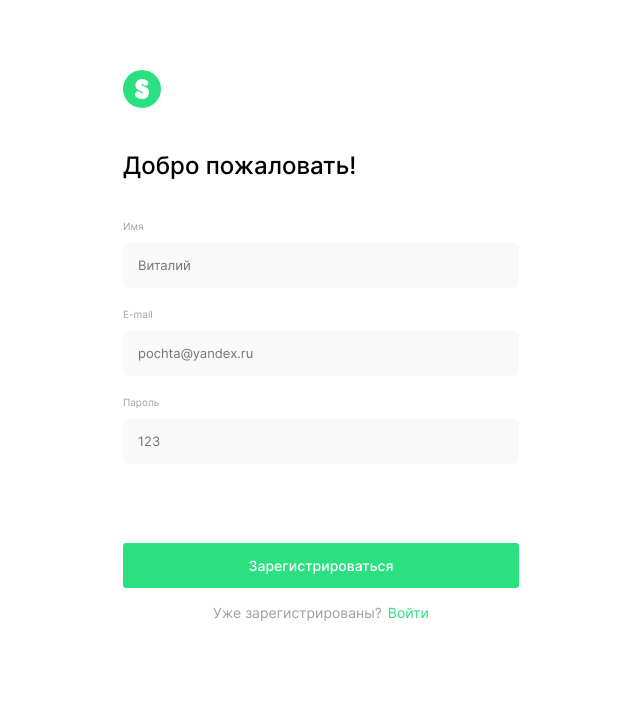
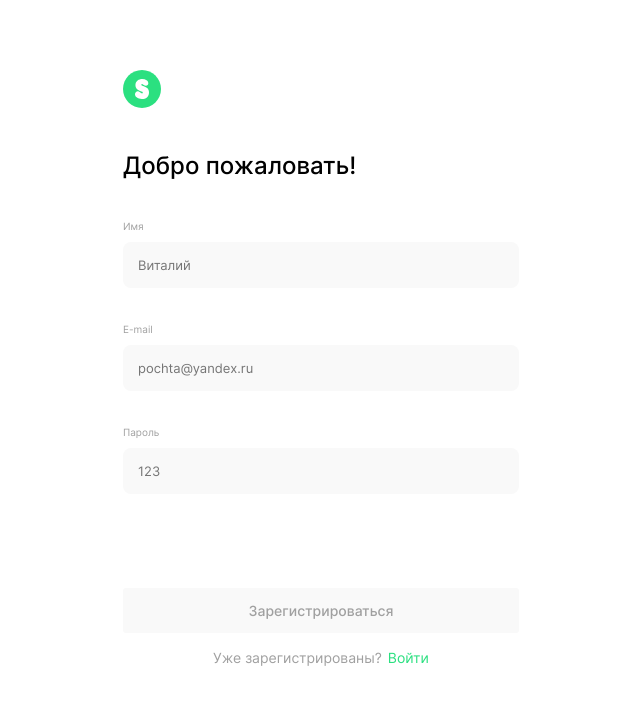
Before and after one commit to tonysta/movies-explorer-frontend, a React (Create React App) app: page /signup in a window 1280 px wide. Shown: the top 704 px of the page, without its empty margins (319-959 px from the left). Built offline with nearby package versions, Linux system fonts and the light colour scheme; the HTML template or start-up script is replaced by a standard one.

Commit message:
register validate

```diff
--- a/src/components/Movies/Movies.jsx
+++ b/src/components/Movies/Movies.jsx
@@ -55,6 +55,9 @@ function Movies( { loggedIn, onLike, likedMoviesIds } ) {
         ) {
             setVisibleMovies(visibleMovies_12);
             setAddMovies(addVisibleMovies_4);
+        } else {
+            setVisibleMovies(visibleMovies_12);
+            setAddMovies(addVisibleMovies_4);
         }
 
         window.addEventListener('resize', handleChangeWidth);
@@ -71,7 +74,7 @@ function Movies( { loggedIn, onLike, likedMoviesIds } ) {
                 let filteredMovies = allMovies
                     .filter((item) => item.nameRU.toLowerCase().includes(name.toLowerCase()))
                 if (checkbox) {
-                    filteredMovies = filteredMovies.filter((item) => (item.duration % 40) === 0)
+                    filteredMovies = filteredMovies.filter((item) => (item.duration <= 40))
                 }
                 setPreloader(false);
                 setMovies(filteredMovies);
--- a/src/components/Movies/MoviesCardList/MoviesCardList.css
+++ b/src/components/Movies/MoviesCardList/MoviesCardList.css
@@ -67,7 +67,7 @@
 }
 
 @media screen and (max-width: 1300px) {
-    .movies-list-container {
+    .movies-list__container {
         grid-template-columns: 1fr 1fr 1fr;
         column-gap: 30px;
     }
@@ -79,7 +79,7 @@
         margin: 0 30px 0;
     }
 
-    .movies-list-container {
+    .movies-list__container {
         grid-template-columns: 1fr 1fr;
         column-gap: 30px;
     }
@@ -89,7 +89,7 @@
     .movies-list {
         margin: 0 10px 0;
     }
-    .movies-list-container {
+    .movies-list__container {
         grid-template-columns: 1fr;
         column-gap: 0;
         padding: 50px 0 0;
--- a/src/components/Register/Register.css
+++ b/src/components/Register/Register.css
@@ -21,7 +21,7 @@
     display: flex;
     flex-direction: column;
     gap: 10px;
-    margin: 0 0 20px;
+    margin: 0 0 5px;
 }
 .auth__input-label {
     font-style: normal;
@@ -71,6 +71,22 @@
     opacity: 0.6;
 }
 
+.auth__submit_type_disabled {
+    height: 45px;
+    margin: 59px 0 16px;
+    padding: 0;
+    border: none;
+    border-radius: 3px;
+    font-style: normal;
+    font-weight: 500;
+    font-size: 14px;
+    line-height: 17px;
+    text-align: center;
+    background-color: #F9F9F9;
+    cursor: default;
+    color: #A0A0A0;
+}
+
 .auth__login-link-container {
     display: flex;
     justify-content: center;
@@ -97,6 +113,15 @@
 }
 .auth__login-link:hover {
     opacity: 0.6;
+}
+
+.auth__input-error {
+    font-style: normal;
+    font-weight: 400;
+    font-size: 10px;
+    line-height: 12px;
+    color: #EE3465;
+    height: 20px;
 }
 
 @media screen and (max-width: 320px) {
--- a/src/components/Register/Register.jsx
+++ b/src/components/Register/Register.jsx
@@ -1,41 +1,34 @@
-import React from 'react';
+import React, {useState} from 'react';
 import logo from '../../images/logo.svg';
 import { register } from '../../utils/Auth';
 import { Link } from 'react-router-dom';
+import { useFormWithValidation } from '../../utils/validation';
 
 function Register() {
-    const [name, setName] = React.useState('');
-    const [email, setEmail] = React.useState('');
-    const [password, setPassword] = React.useState('');
-    const [success, setSuccess] = React.useState(true);
 
-    function handleNameChange(event) {
-        setName(event.target.value);
-    }
-    function handleEmailChange(event) {
-        setEmail(event.target.value);
-    }
-    function handlePasswordChange(event) {
-        setPassword(event.target.value);
-    }
+    const [errMsg, setErrMsg] = useState('');
+
+    const validate = useFormWithValidation();
+    const { name, email, password } = validate.errors;
 
     function handleSubmit(event) {
         event.preventDefault();
+        const { name, email, password } = validate.values;
         register(
             name,
             email,
             password
-        ).then((res) => {
-                setSuccess(true);
-        }).catch((err) =>{
-            setSuccess(false);
-            console.log(err)
+        ).then(() => {
+                validate.resetForm();
+        }).catch((err) => {
+
+            if (err === 409) {
+                setErrMsg('Пользователь с таким email уже существует.')
+            } else {
+                setErrMsg('При регистрации пользователя произошла ошибка.')
+            }
+            console.log(err);
         })
-            .finally((res) =>{
-                setName('');
-                setEmail('');
-                setPassword('');
-            });
     }
 
     return (
@@ -55,9 +48,11 @@ function Register() {
                             minLength='2'
                             maxLength='30'
                             required
-                            value={name || ''}
-                            onChange={handleNameChange}
+                            pattern='[A-Za-zА-Яа-яЁё]+'
+                            value={validate.values.name || ''}
+                            onChange={validate.handleChange}
                             />
+                        <span className='auth__input-error'>{name}</span>
                     </label>
                     <label className='auth__input-container'>
                         <span className='auth__input-label'>E-mail</span>
@@ -69,9 +64,11 @@ function Register() {
                             minLength='2'
                             maxLength='30'
                             required
-                            value={email || ''}
-                            onChange={handleEmailChange}
+                            pattern='^(\w+([\.-]?\w+)*@\w+([\.-]?\w+)*(\.\w{2,3})+[,;]?[ ]?)+$'
+                            value={validate.values.email || ''}
+                            onChange={validate.handleChange}
                             />
+                            <span className='auth__input-error'>{email}</span>
                     </label>
                     <label className='auth__input-container'>
                         <span className='auth__input-label'>Пароль</span>
@@ -83,12 +80,13 @@ function Register() {
                             minLength='2'
                             maxLength='30'
                             required
-                            value={password || ''}
-                            onChange={handlePasswordChange}
+                            value={validate.values.password || ''}
+                            onChange={validate.handleChange}
                             />
+                            <span className='auth__input-error'>{password}</span>
                     </label>
-                    <span className='auth__error'>{success ? '' : 'Что-то пошло не так...' }</span>
-                    <button className='auth__submit' type='submit'>Зарегистрироваться</button>
+                    <span className='auth__error'>{errMsg}</span>
+                    <button className={validate.isValid === true ? 'auth__submit' : 'auth__submit_type_disabled'} type='submit' disabled={validate.isValid === false} >Зарегистрироваться</button>
                     <div className='auth__login-link-container'>
                         <p className='auth__login-link-desc'>Уже зарегистрированы?</p>
                         <Link to='/signin' className='auth__login-link'>Войти</Link>
--- a/src/utils/validation.js
+++ b/src/utils/validation.js
@@ -1,4 +1,4 @@
-import React, { useCallback } from "./react";
+import React, { useCallback } from "react";
 
 export function useFormWithValidation() {
     const [values, setValues] = React.useState({});
```
